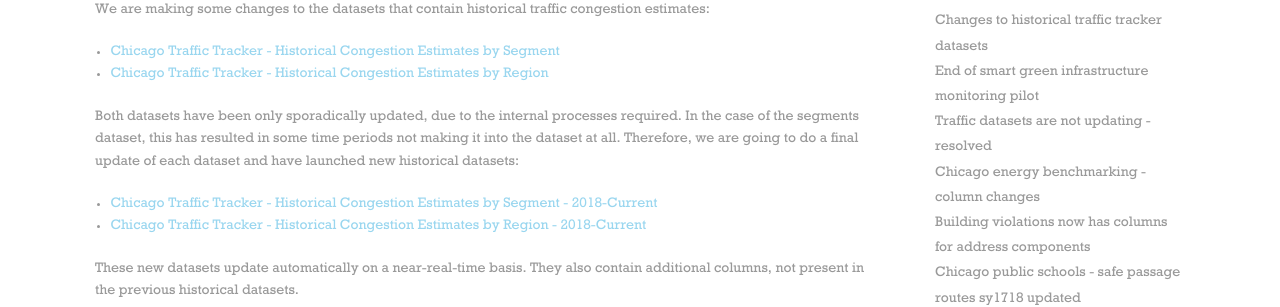
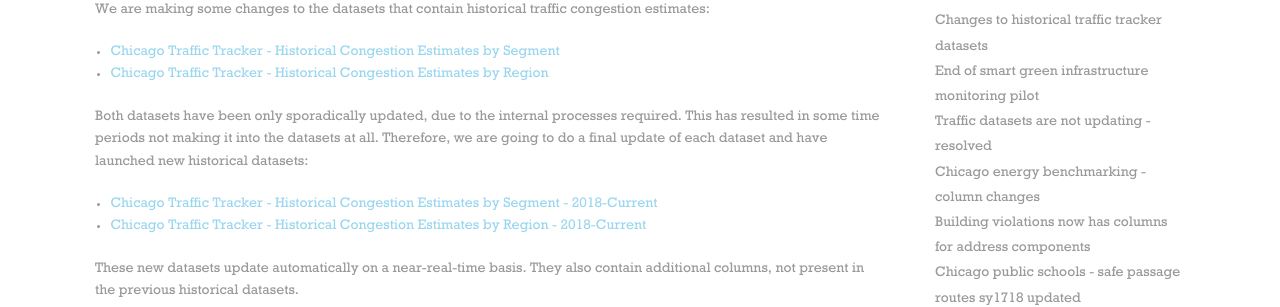
Before and after one commit to Chicago/dev.cityofchicago.org, a Jekyll site: the page built from _posts/2018-05-03-historical-traffic-id-columns.md, in a window 1280 px wide. Shown: the part 362-669 px from the top of the page. Built offline with Jekyll 4.4.1, drawn with Linux system fonts in a browser that asks for light colours; some web fonts are replaced.

Commit message:
Update 2018-05-03-historical-traffic-id-columns.md
Edited to indicate that both legacy historical datasets are (or will be) missing time periods, not just segments.

```diff
--- a/_posts/2018-05-03-historical-traffic-id-columns.md
+++ b/_posts/2018-05-03-historical-traffic-id-columns.md
@@ -21,7 +21,7 @@
 * [Chicago Traffic Tracker - Historical Congestion Estimates by Segment](https://data.cityofchicago.org/d/77hq-huss)
 * [Chicago Traffic Tracker - Historical Congestion Estimates by Region](https://data.cityofchicago.org/d/emtn-qqdi)
 
-Both datasets have been only sporadically updated, due to the internal processes required. In the case of the segments dataset, this has resulted in some time periods not making it into the dataset at all.  Therefore, we are going to do a final update of each dataset and have launched new historical datasets:
+Both datasets have been only sporadically updated, due to the internal processes required. This has resulted in some time periods not making it into the datasets at all.  Therefore, we are going to do a final update of each dataset and have launched new historical datasets:
 
 * [Chicago Traffic Tracker - Historical Congestion Estimates by Segment - 2018-Current](https://data.cityofchicago.org/d/sxs8-h27x)
 * [Chicago Traffic Tracker - Historical Congestion Estimates by Region - 2018-Current](https://data.cityofchicago.org/d/kf7e-cur8)
```
